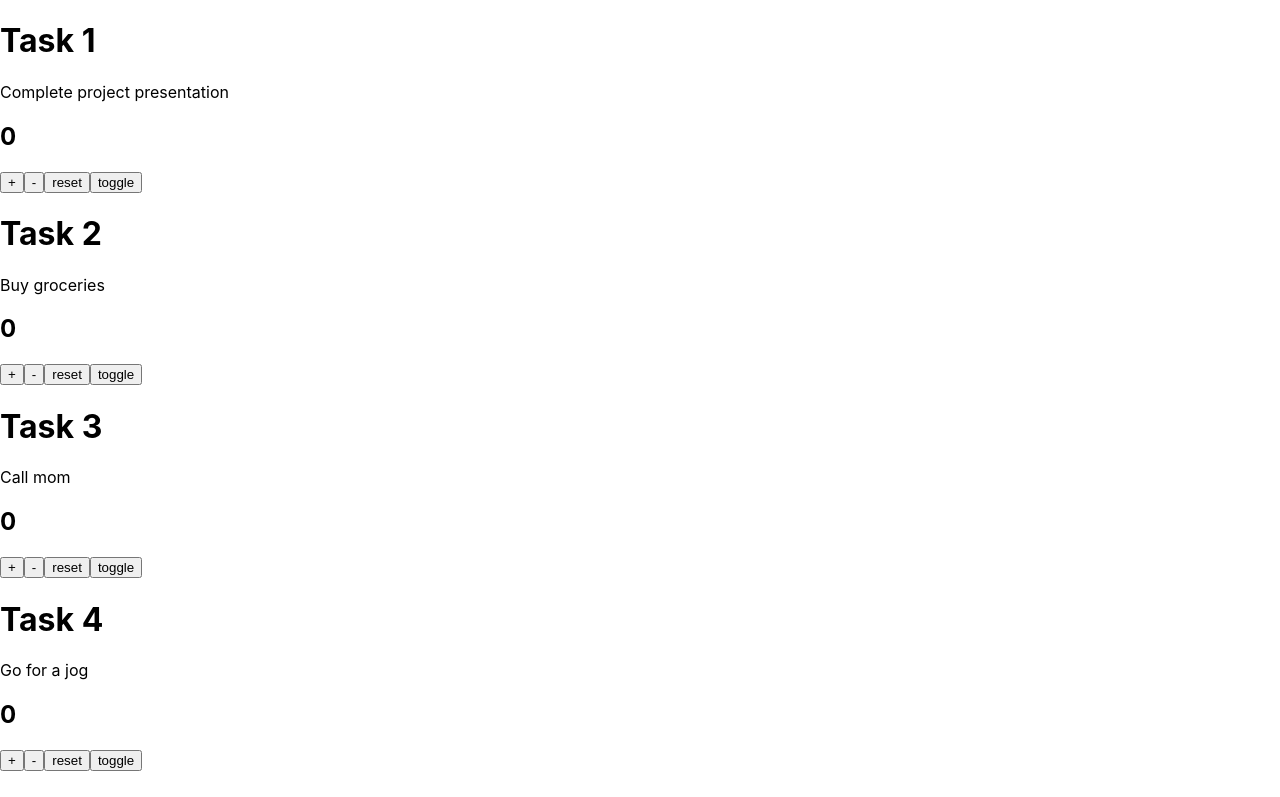
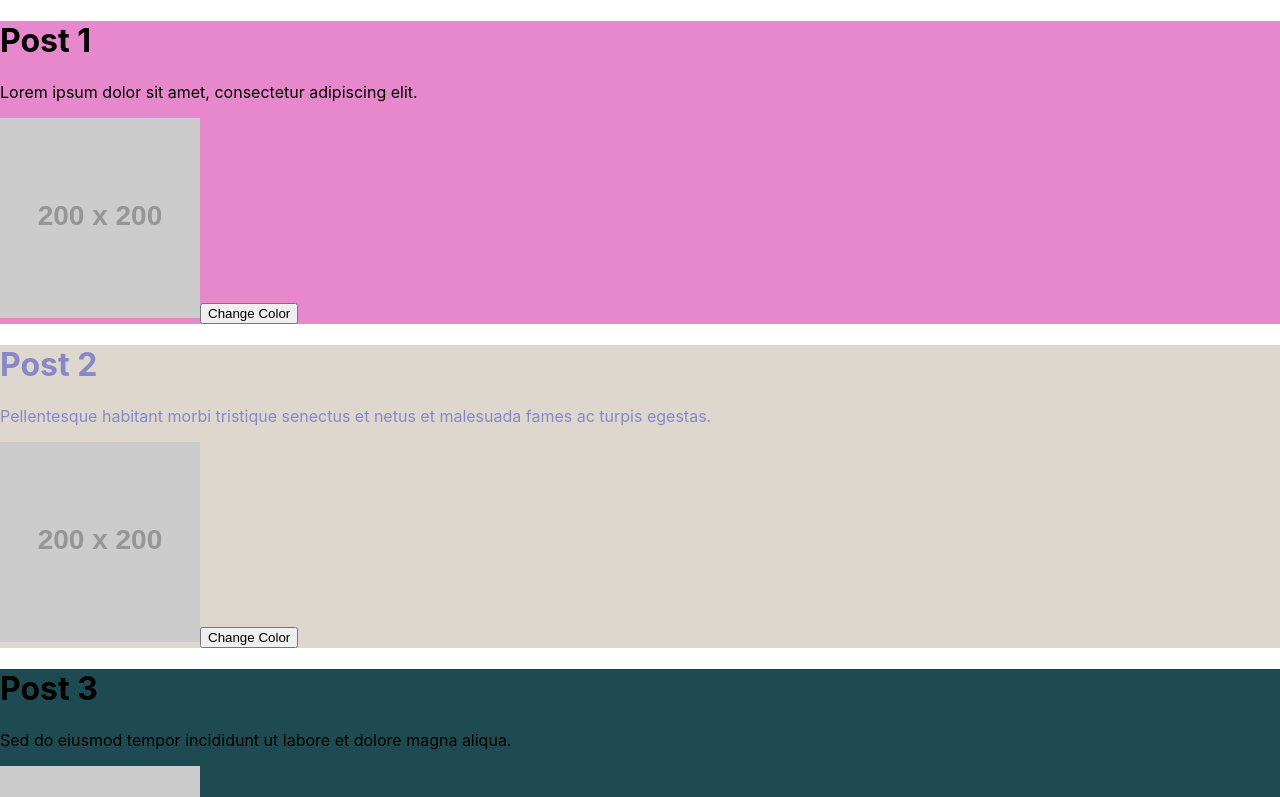
Before and after one commit to callbackKid/react_practice, a React (Create React App) app: page / in a window 1280 px wide. Shown: the top 797 px of the page. Built offline with nearby package versions, Linux system fonts and the light colour scheme.

Commit message:
use sate

```diff
--- a/src/App.js
+++ b/src/App.js
@@ -4,8 +4,8 @@ import { TodoList } from './components/TodoList/TodoList'
 function App() {
   return (
     <div className="App">
-      {/* <PostList /> */}
-      <TodoList />
+      <PostList />
+      {/* <TodoList /> */}
     </div>
   )
 }
--- a/src/components/Post/Post.jsx
+++ b/src/components/Post/Post.jsx
@@ -1,11 +1,23 @@
 import classes from './post.module.css'
+import { changeColor } from '../../utils/changeColor'
+import { useState } from 'react'
 
 export const Post = ({ title, text, marked, img }) => {
+  const [color, setColor] = useState(changeColor) // создали состояние
+
+  const colorChangeHandler = () => {
+    const newColor = changeColor()
+    setColor(newColor)
+  }
+
   return (
-    <div className={marked ? classes.marked : classes.postContainer}>
+    // добавили инлайн стиль
+    <div style={{ background: color }} className={marked ? classes.marked : classes.postContainer}>
       <h1>{title}</h1>
       <p>{text}</p>
       <img src={img} alt="" />
+      {/* добавиили событие которое изменяет цвет через setColor */}
+      <button onClick={() => setColor(changeColor)}>Change Color</button>
     </div>
   )
 }
--- a/src/components/PostList/PostList.jsx
+++ b/src/components/PostList/PostList.jsx
@@ -2,10 +2,8 @@ import { posts } from '../../utils/posts'
 import { Post } from '../Post/Post'
 
 export const PostList = () => {
-  console.log(posts)
-  // все вычисления до return
-  // return возвращает всегда один элемент HTML
-  // не просто id а ключ элемента в списке
+  // postList --> useState
+
   return (
     <div>
       {posts.map((post) => (
--- /dev/null
+++ b/src/utils/changeColor.js
@@ -0,0 +1,14 @@
+// функция которая возвращает рандомный цвет
+
+export const changeColor = () => {
+  const red = Math.floor(Math.random() * 255)
+  const green = Math.floor(Math.random() * 255)
+  const blue = Math.floor(Math.random() * 255)
+
+  return `rgb(${red}, ${green}, ${blue})`
+}
+
+console.log(changeColor())
+console.log(changeColor())
+console.log(changeColor())
+console.log(changeColor())
```
Also changed, not shown: 1 other file (tests, documents, lock files or other folders).
